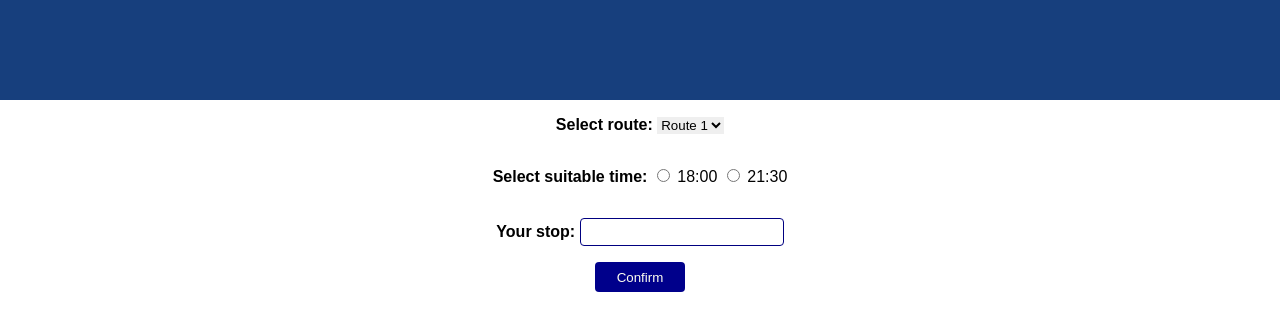
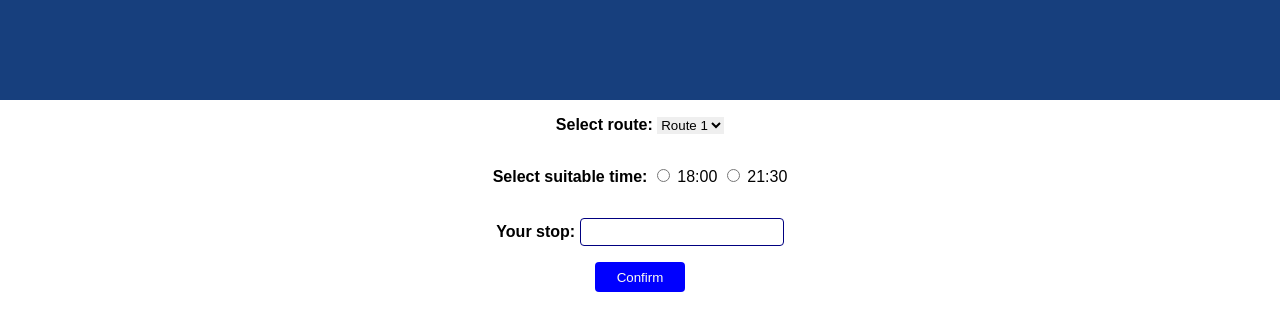
Before and after one commit to extazzydesu/bus-almau, a plain HTML site: page index.html in a window 1280 px wide. In both pictures the pointer is over the button "Confirm". Drawn offline with Linux system fonts and the light colour scheme.

Commit message:
update button:hover

```diff
--- a/index.css
+++ b/index.css
@@ -62,5 +62,6 @@ input[type=text]{
 }
 
 button:hover{
-    background-color: darkblue;
+    background-color: blue;
+    cursor: pointer;
 }
```
